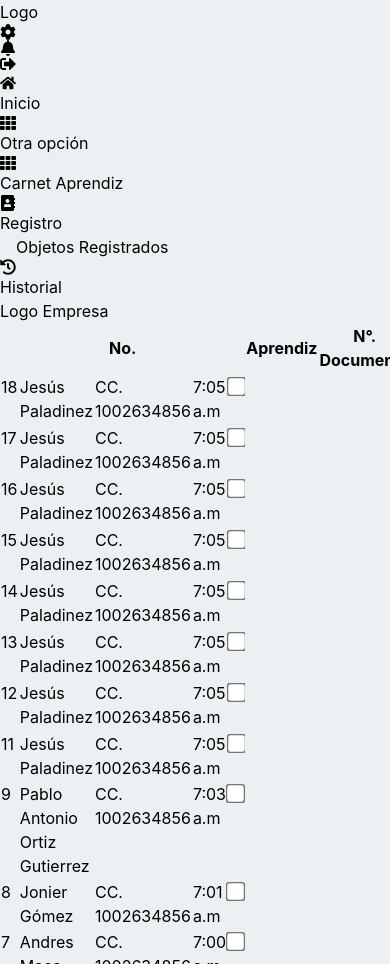
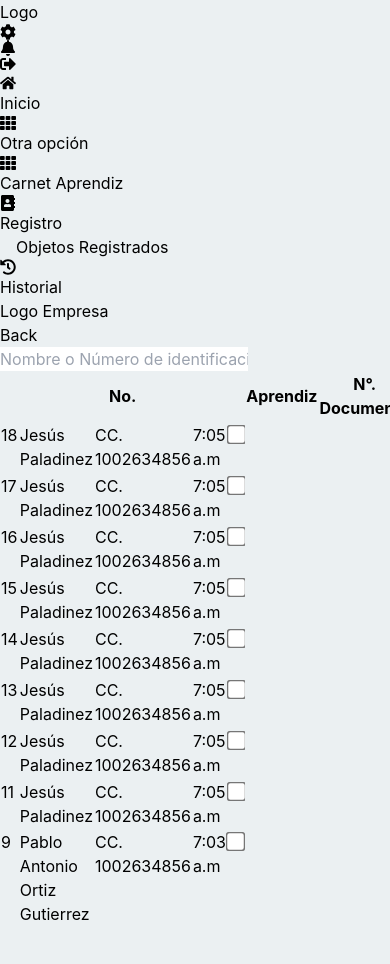
Before and after one commit to Churitos2309/FrontendReconocimientoFacial, a React (Vite) app: page /SelectFicha in a window 390 px wide. Shown: the top 964 px of the page. After the commit the page ends 928 px from the top, so only its background shows below. Built offline with nearby package versions, Linux system fonts and the light colour scheme; some icons are missing.

Commit message:
cambios responsivos

```diff
--- a/package.json
+++ b/package.json
@@ -12,6 +12,7 @@
   "dependencies": {
     "react": "^18.2.0",
     "react-dom": "^18.2.0",
+    "react-fontawesome": "^1.7.1",
     "react-icons": "^4.12.0"
   },
   "devDependencies": {
--- a/src/pages/Home/Rol_Instructor/FichasInstructor/FichasInstructor.css
+++ b/src/pages/Home/Rol_Instructor/FichasInstructor/FichasInstructor.css
@@ -55,15 +55,14 @@
   color: rgb(255, 252, 252);
 }
 
-.nameprogram:hover{
-text-shadow: 10px 10px 10px #39a900;
-}
+
 
 .textof {
 
   display: inline-block;
   font-size: 2.5em;
   font-family: Georgia, 'Times New Roman', Times, serif;
+  margin-top: 0%;
 }
 
 .rol_ints {
@@ -87,7 +86,7 @@ text-shadow: 10px 10px 10px #39a900;
 .overf{
   overflow-y: auto;
   overflow-x: hidden;
-  height: 70vh;
+  height: 60vh;
 
 }
 
--- a/src/pages/Home/Rol_Instructor/FichasInstructor/NameProgram.jsx
+++ b/src/pages/Home/Rol_Instructor/FichasInstructor/NameProgram.jsx
@@ -5,7 +5,8 @@ const NameProgram = () => {
   return (
     <>
         <div className='nameprogram min-[320px]:text-3xl min-[768px]:ml-3
-         min-[768px]:w-20 min-[320px]:text-7xl min-[1200px]:text-[8em] min-[1200px]:pr-[0.2em] min-[1200px]:w-44'>
+         min-[768px]:w-20 min-[320px]:text-7xl min-[1200px]:text-[8em]
+         hover:text-[#39a900] min-[1200px]:pr-[0.2em] min-[1200px]:w-44'>
           <p>ADSO</p>
         </div>
 
--- a/src/pages/Home/Rol_Instructor/RolInstructor.jsx
+++ b/src/pages/Home/Rol_Instructor/RolInstructor.jsx
@@ -11,7 +11,8 @@ const RolInstructor = () => {
       <div className="rol_ints">
         <NameProgram></NameProgram>
         <div className="rol_ints2 min-[320px]:mt-5 min-[768px]:mt-20">
-          <h1 className="textof min-[320px]:text-3xl min-[320px]:ml-14 min-[768px]:mb-3 min-[768px]:text-5xl">Fichas asignadas</h1>
+          <h1 className="textof min-[320px]:text-3xl min-[320px]:ml-14
+          min-[768px]:mb-3 min-[768px]:text-5xl">Fichas asignadas</h1>
           <FichasIntructor />
         </div>
       </div>
--- a/src/pages/Home/Rol_Instructor/SelectFicha/SelectFicha.jsx
+++ b/src/pages/Home/Rol_Instructor/SelectFicha/SelectFicha.jsx
@@ -1,10 +1,27 @@
 import React from "react";
 import TablaAprendiz from "./TablaAprendiz";
+import { Link } from "react-router-dom";
 
 const SelectFicha = () => {
   return (
     <div>
-      <TablaAprendiz />
+      <div className="flex flex-col justify-center">
+        <div className="flex ml-40">
+          <div className="mt-12 mr-10 text-3xl bg-[#00324d] rounded-xl px-3 shadow-xl shadow-inner
+          text-white hover:text-[#39a900] font-serif">
+           <Link to={'/RolInstructor'}><button>Back</button></Link>
+          </div>
+          <input
+            type="text"
+            className="w-96 rounded-xl inline-block  px-7 mt-10
+             border-solid border-2 border-sky-500 py-1 ml-4"
+            placeholder="Nombre o Número de identificación"
+          />
+        </div>
+        <div className="mt-8">
+          <TablaAprendiz />
+        </div>
+      </div>
     </div>
   );
 };
--- a/src/pages/Home/Rol_Instructor/SelectFicha/TablaAprendiz.jsx
+++ b/src/pages/Home/Rol_Instructor/SelectFicha/TablaAprendiz.jsx
@@ -3,7 +3,7 @@ import "../FichasInstructor/FichasIntructor";
 const TablaAprendiz = () => {
   return (
     <div className="w-full ">
-      <table className="  sm:ml-3 lg:ml-24 min-[1041px]:ml-32 sm:mt-17 sm:h-10 ml-60 mt-12  shadow-2xl sm:rounded-lg text-sm text-left rtl:text-right text-gray-500 dark:text-gray-400">
+      <table className="  sm:ml-3 lg:ml-24 min-[1041px]:ml-32 sm:mt-17 sm:h-10 ml-60  shadow-2xl sm:rounded-lg text-sm text-left rtl:text-right text-gray-500 dark:text-gray-400">
         <thead className="  text-base font-medium bg-sky-200 text-gray-800 bg-gray-200 light:bg-gray-700 light:text-gray-400">
           <tr>
             <th scope="col" className="px-1 mx-5 py-3 inline-block sm:w-1">
```
Also changed, not shown: 1 other file (tests, documents, lock files or other folders).
